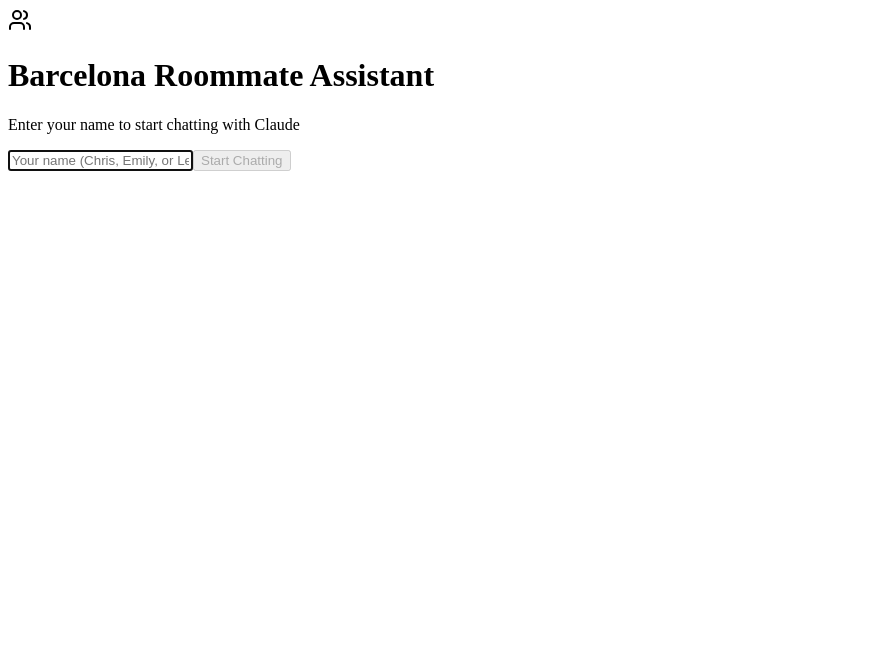
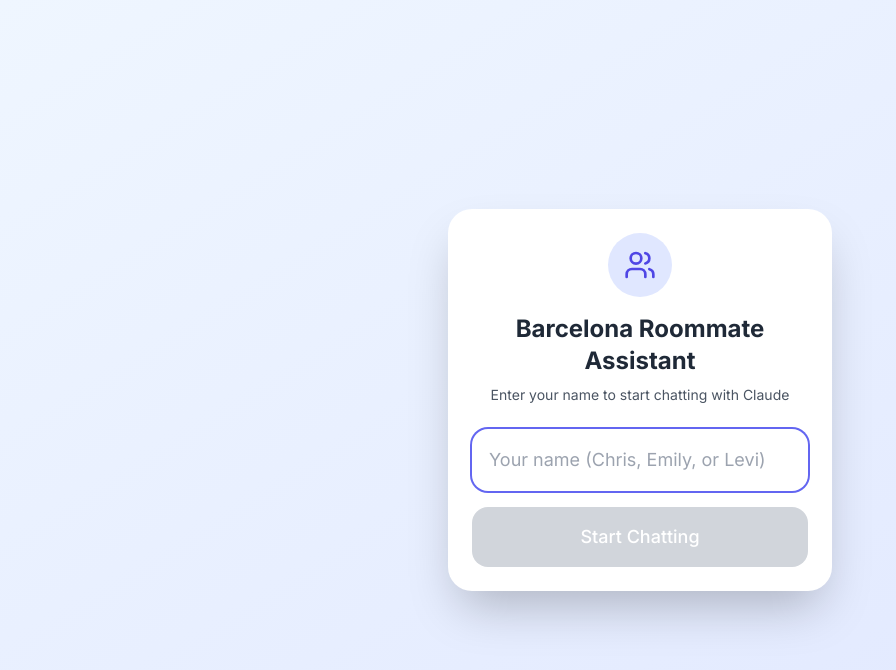
Before and after one commit to reddemom0/roommate-claude-assistant, a Next.js app: page / in a window 1280 px wide. Shown: the top 670 px of the page, without its empty margins (0-896 px from the left). Built offline with nearby package versions, Linux system fonts and the light colour scheme.

Commit message:
Create layout.tsx

```diff
--- /dev/null
+++ b/app/layout.tsx
@@ -0,0 +1,22 @@
+import type { Metadata } from 'next'
+import { Inter } from 'next/font/google'
+import './globals.css'
+
+const inter = Inter({ subsets: ['latin'] })
+
+export const metadata: Metadata = {
+  title: 'Barcelona Roommate Assistant',
+  description: 'Sassy Claude-powered assistant for roommates in Barcelona',
+}
+
+export default function RootLayout({
+  children,
+}: {
+  children: React.ReactNode
+}) {
+  return (
+    <html lang="en">
+      <body className={inter.className}>{children}</body>
+    </html>
+  )
+}
```
